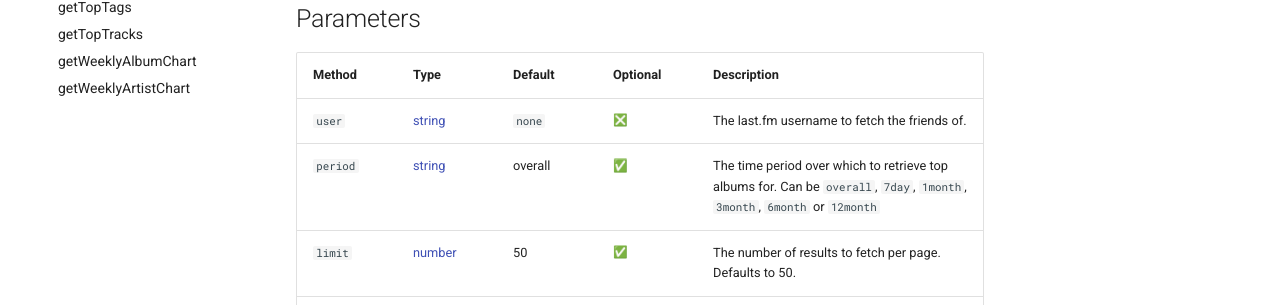
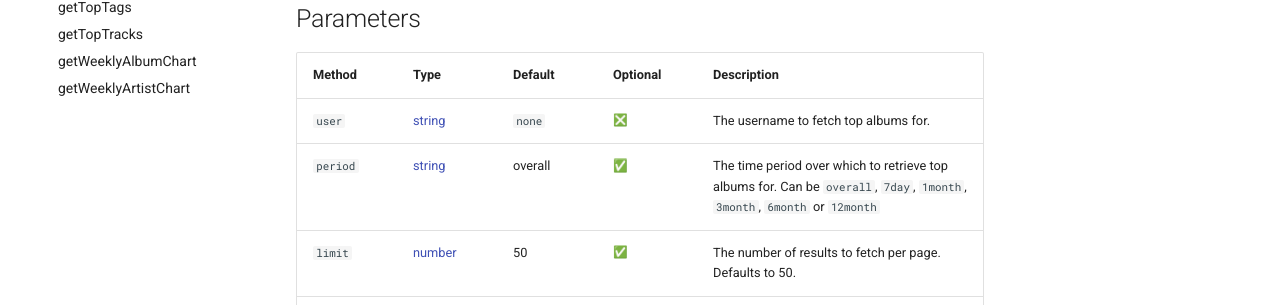
Before and after one commit to lastfm-docs/api-docs, an MkDocs documentation site: the page built from docs/user/getTopAlbums.md, in a window 1280 px wide and 900 px high. Shown: the part 311-616 px from the top of the window. Built offline with MkDocs 1.6.1 and Material for MkDocs 9.7.7, drawn with Linux system fonts in a browser that asks for light colours; emoji names are drawn with the system emoji font; comment, search, counter and statistics services are not loaded.

Commit message:
Update getTopAlbums.md

```diff
--- a/docs/user/getTopAlbums.md
+++ b/docs/user/getTopAlbums.md
@@ -5,7 +5,7 @@ No authentication required.
 ## Parameters
 | Method         | Type                                                                                               | Default | Optional | Description                                            |
 | -------------- | -------------------------------------------------------------------------------------------------- | ------- | -------- | ------------------------------------------------------ |
-| `user`         |[string](https://developer.mozilla.org/en-US/docs/Web/JavaScript/Reference/Global_Objects/String)   |`none`   | :negative_squared_cross_mark: | The last.fm username to fetch the friends of.
+| `user`         |[string](https://developer.mozilla.org/en-US/docs/Web/JavaScript/Reference/Global_Objects/String)   |`none`   | :negative_squared_cross_mark: | The username to fetch top albums for.
 | `period`       |[string](https://developer.mozilla.org/en-US/docs/Web/JavaScript/Reference/Global_Objects/String)   | overall    | :white_check_mark:            | The time period over which to retrieve top albums for. Can be `overall`, `7day`, `1month`, `3month`, `6month` or `12month`
 | `limit`        |[number](https://developer.mozilla.org/en-US/docs/Web/JavaScript/Reference/Global_Objects/Number)   | 50      | :white_check_mark:            | The number of results to fetch per page. Defaults to 50.
 | `page`         |[number](https://developer.mozilla.org/en-US/docs/Web/JavaScript/Reference/Global_Objects/Number)   | 1       | :white_check_mark:            | The page number to fetch. Defaults to first page.
```
